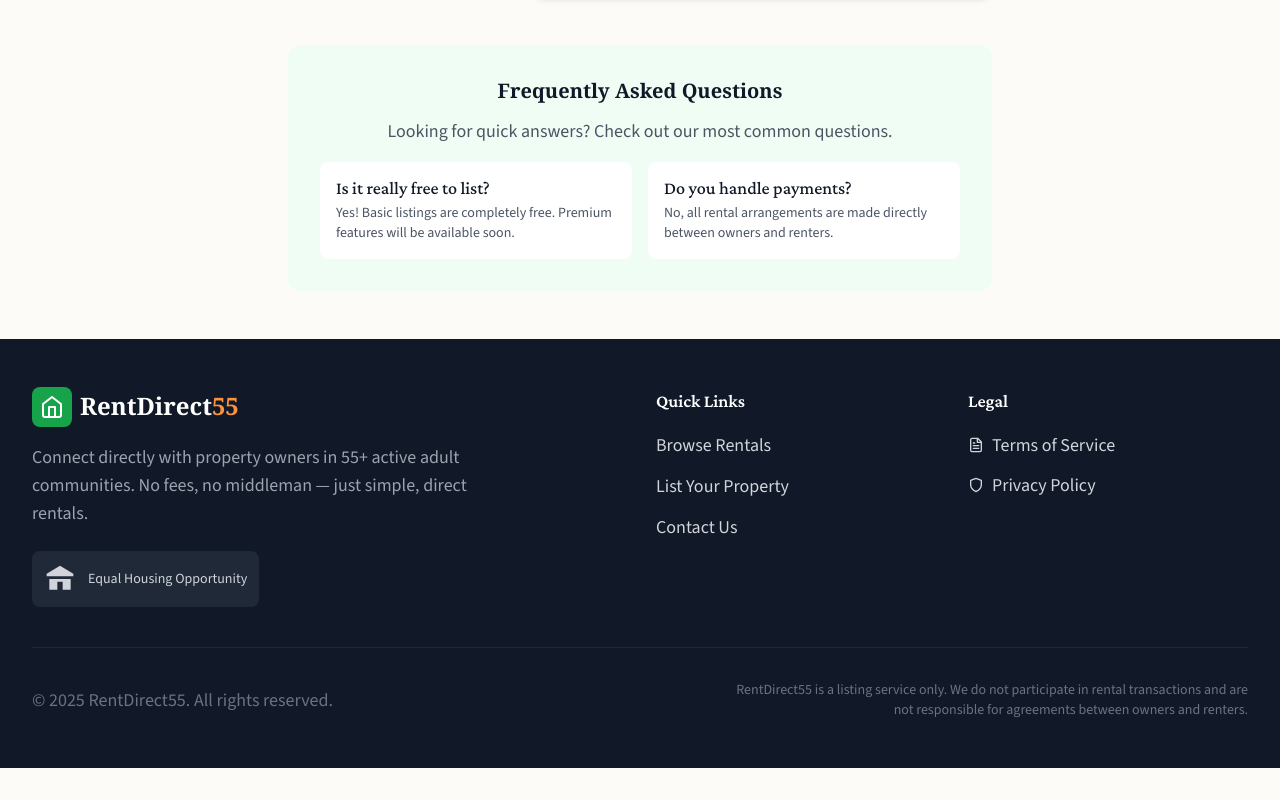
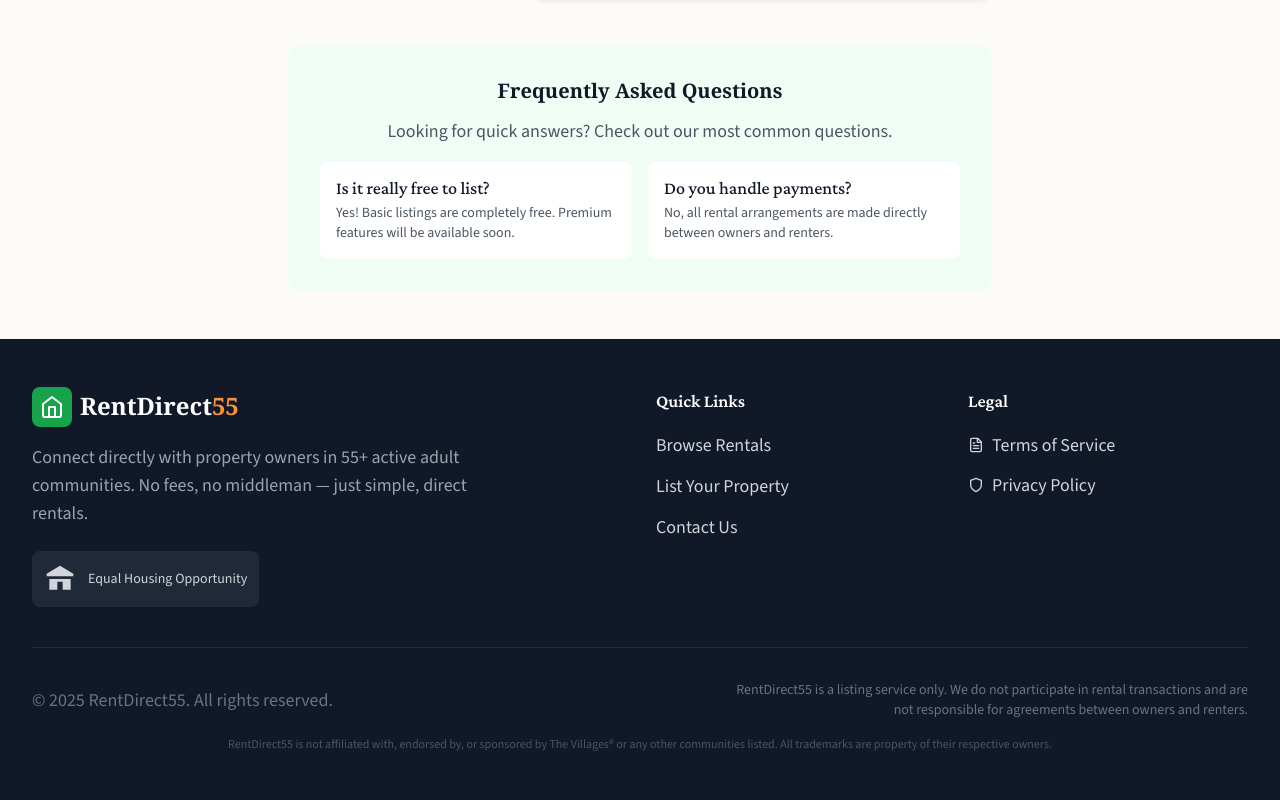
Before and after one commit to AiStyl/RentDirect55, a React (Vite) app: page /contact in a window 1280 px wide. Shown: the part 834-1634 px from the top of the page. Before the commit the page ends 1602 px from the top, so only its background shows below. Built offline with nearby package versions, Linux system fonts and the light colour scheme; no server answers.

Commit message:
Add trademark disclaimer to footer

```diff
--- a/src/components/Footer.jsx
+++ b/src/components/Footer.jsx
@@ -77,6 +77,7 @@ export default function Footer() {
 
         {/* Bottom Bar */}
         <div className="border-t border-gray-800 mt-10 pt-8">
+          <div className="flex flex-col gap-4">
             <div className="flex flex-col md:flex-row justify-between items-center gap-4">
               <p className="text-gray-500 text-center md:text-left">
                 © {currentYear} RentDirect55. All rights reserved.
@@ -86,6 +87,11 @@ export default function Footer() {
                 and are not responsible for agreements between owners and renters.
               </p>
             </div>
+            <p className="text-gray-600 text-xs text-center">
+              RentDirect55 is not affiliated with, endorsed by, or sponsored by The Villages® or any other communities listed.
+              All trademarks are property of their respective owners.
+            </p>
+          </div>
         </div>
       </div>
     </footer>
```
Lines whose indentation alone changed are shown as unchanged.
